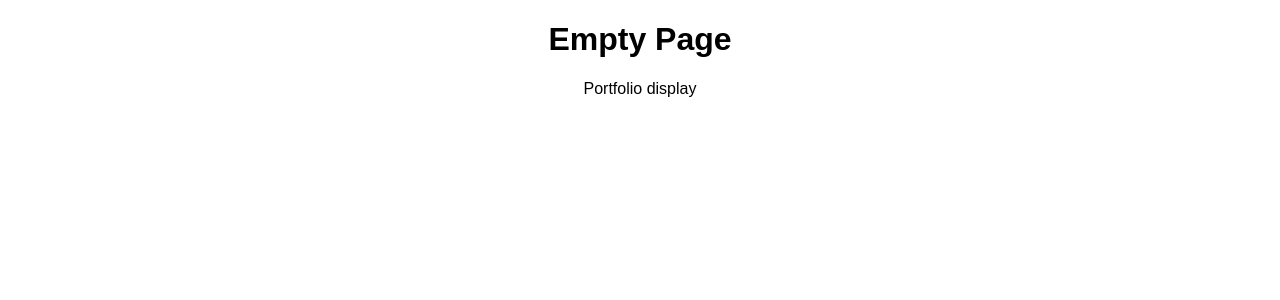
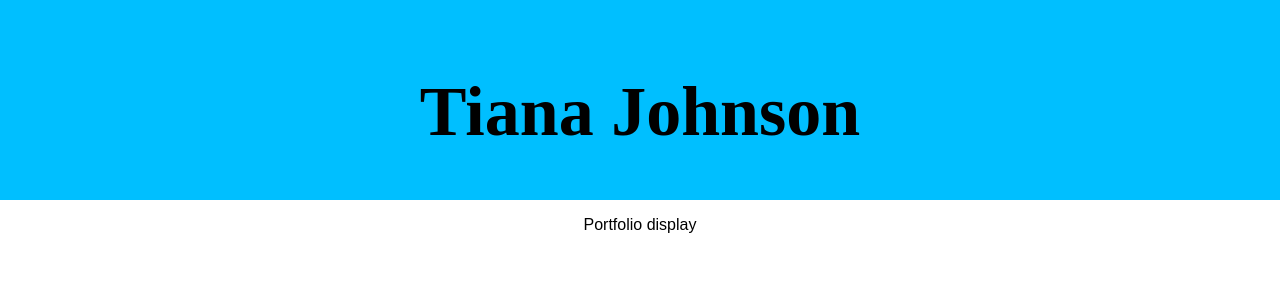
Before and after one commit to TianaJohnson/sagas-portfolio-master, a React (Create React App) app: page / in a window 1280 px wide. Shown: the top 300 px of the page. Built offline with nearby package versions, Linux system fonts and the light colour scheme.

Commit message:
profile header atached to profile.

```diff
--- a/src/components/App/App.css
+++ b/src/components/App/App.css
@@ -2,13 +2,6 @@
   text-align: center;
 }
 
-
-.App-header {
-  background-color: #222;
-  height: 150px;
-  padding: 20px;
-  color: white;
-}
 
 .App-title {
   font-size: 1.5em;
@@ -22,3 +15,13 @@
   from { transform: rotate(0deg); }
   to { transform: rotate(360deg); }
 }
+
+.portfolio-header {
+  background-color: deepskyblue;
+  font-family: cursive;
+  font-size: 35px;
+  height: 150px;
+  padding: 25px;
+
+
+}
--- a/src/components/App/App.js
+++ b/src/components/App/App.js
@@ -11,7 +11,7 @@ class App extends Component {
   render() {
     return (
       <div className="App">
-        <h1>Empty Page</h1>
+
         <Router>
           <div>
             <Route exact path="/" component={Portfolio}/>
--- a/src/components/Header/Header.js
+++ b/src/components/Header/Header.js
@@ -0,0 +1,13 @@
+import React, { Component } from 'react';
+
+class Header extends Component {
+
+    render(){
+        return(
+            <div className="portfolio-header">
+            <h1>Tiana Johnson</h1>
+            </div>
+        )
+    }
+}
+export default Header;
--- a/src/components/Portfolio/Portfolio.js
+++ b/src/components/Portfolio/Portfolio.js
@@ -1,10 +1,14 @@
 import React, { Component } from 'react';
+import Header from './../Header/Header.js';
 
 class Portfolio extends Component {
 
     render(){
         return(
+            <div>
+                <Header/>
             <p>Portfolio display</p>
+            </div>
         )
     }
 }
```
